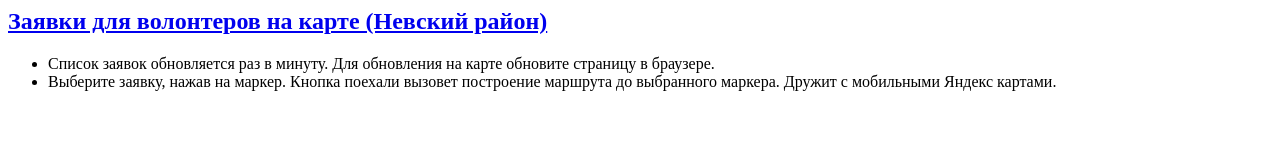
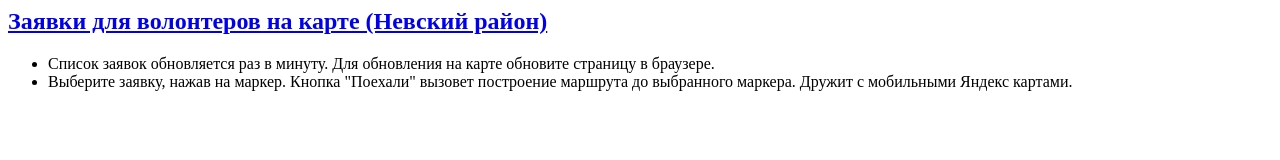
Before and after one commit to pavlukhin/pavlukhin.github.io, a plain HTML site: page index.html in a window 1280 px wide. Drawn offline with Linux system fonts and the light colour scheme.

Commit message:
Change text a bit.

```diff
--- a/index.html
+++ b/index.html
@@ -9,7 +9,7 @@
 </div>
 <ul>
   <li>Список заявок обновляется раз в минуту. Для обновления на карте обновите страницу в браузере.</li>
-  <li>Выберите заявку, нажав на маркер. Кнопка поехали вызовет построение маршрута до выбранного маркера. Дружит с
+  <li>Выберите заявку, нажав на маркер. Кнопка "Поехали" вызовет построение маршрута до выбранного маркера. Дружит с
     мобильными Яндекс картами.</li>
 </ul>
 </body>
```
